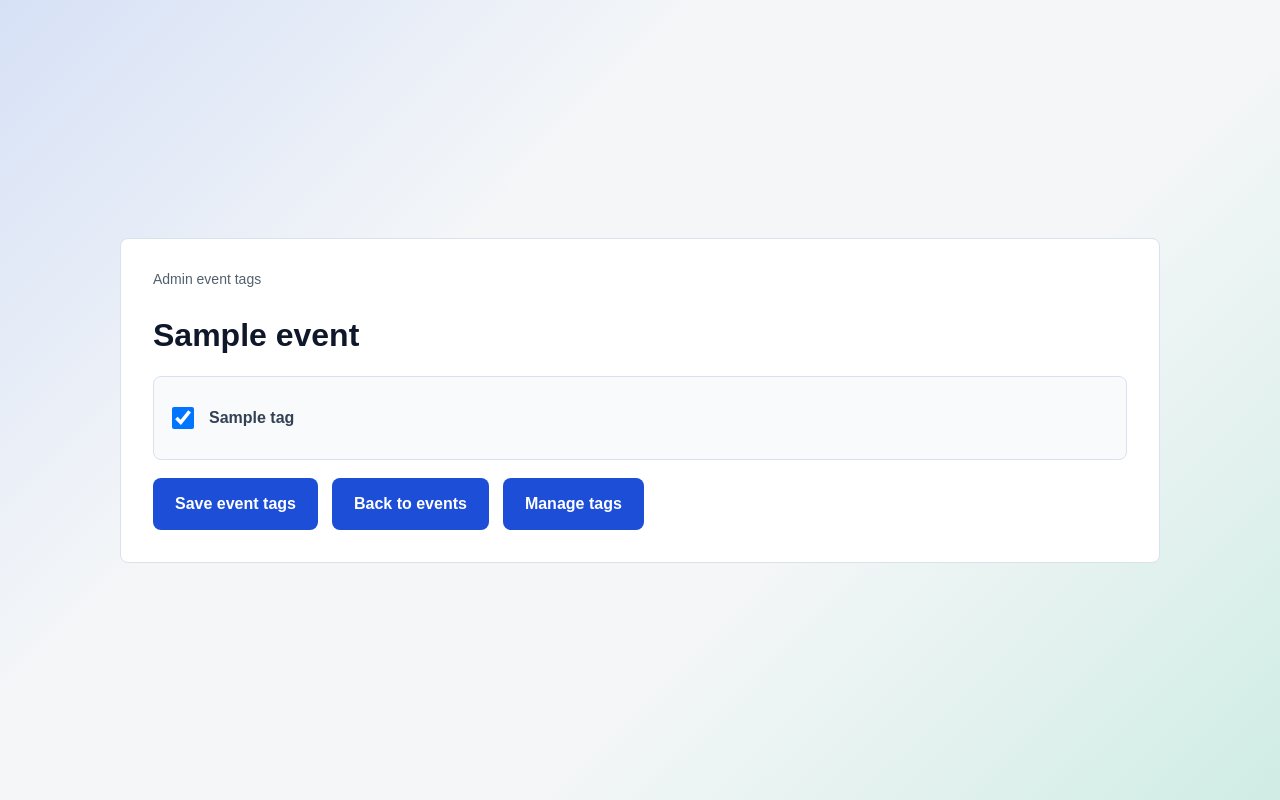
After one commit to German7464/Kiosk_v001, a Flask app: page /admin/events/1/tags in a window 1280 px wide. The commit adds this page. Run offline with Flask 3, Linux system fonts and the light colour scheme; the visitor is signed in with stand-in values (Sample User, id 1); tables that the repository leaves empty hold one stand-in row (values such as "Sample post").

Commit message:
Add admin tag management

```diff
--- a/kiosk/features/admin/routes.py
+++ b/kiosk/features/admin/routes.py
@@ -1,3 +1,4 @@
+import sqlite3
 from datetime import datetime, timezone
 from functools import wraps
 
@@ -60,6 +61,22 @@ def get_event_by_id(event_id):
     return event
 
 
+def get_tag_by_id(tag_id):
+    tag = get_database().execute(
+        """
+        SELECT id, name, created_at, updated_at
+        FROM tags
+        WHERE id = ?
+        """,
+        (tag_id,),
+    ).fetchone()
+
+    if tag is None:
+        abort(404)
+
+    return tag
+
+
 def event_form_data():
     status = request.form.get("status", "hidden")
 
@@ -89,10 +106,106 @@ def save_event_change(database):
     database.commit()
 
 
+def tag_form_name():
+    return request.form.get("name", "").strip()
+
+
 @admin_blueprint.get("")
 @admin_required
 def admin_home():
     return render_template("admin_home.html", username=session.get("admin_username"))
+
+
+@admin_blueprint.get("/tags")
+@admin_required
+def admin_tags():
+    tags = get_database().execute(
+        """
+        SELECT tags.id, tags.name, tags.created_at, tags.updated_at,
+               COUNT(event_tags.event_id) AS event_count
+        FROM tags
+        LEFT JOIN event_tags ON event_tags.tag_id = tags.id
+        GROUP BY tags.id
+        ORDER BY tags.name ASC, tags.id ASC
+        """
+    ).fetchall()
+
+    return render_template("admin_tags.html", tags=tags)
+
+
+@admin_blueprint.post("/tags/create")
+@admin_required
+def create_tag():
+    name = tag_form_name()
+
+    if not name:
+        return render_template("admin_tags.html", tags=[], error="Tag name is required."), 400
+
+    database = get_database()
+    created_at = datetime.now(timezone.utc).isoformat()
+
+    try:
+        database.execute(
+            """
+            INSERT INTO tags (name, created_at, updated_at)
+            VALUES (?, ?, ?)
+            """,
+            (name, created_at, created_at),
+        )
+    except sqlite3.IntegrityError:
+        return redirect(url_for("admin.admin_tags"))
+
+    save_event_change(database)
+
+    return redirect(url_for("admin.admin_tags"))
+
+
+@admin_blueprint.get("/tags/<int:tag_id>/edit")
+@admin_required
+def edit_tag(tag_id):
+    tag = get_tag_by_id(tag_id)
+    return render_template("admin_tag_form.html", tag=tag)
+
+
+@admin_blueprint.post("/tags/<int:tag_id>/edit")
+@admin_required
+def edit_tag_post(tag_id):
+    get_tag_by_id(tag_id)
+    name = tag_form_name()
+
+    if not name:
+        return render_template("admin_tag_form.html", tag={"id": tag_id, "name": name}, error="Tag name is required."), 400
+
+    database = get_database()
+    updated_at = datetime.now(timezone.utc).isoformat()
+
+    try:
+        database.execute(
+            """
+            UPDATE tags
+            SET name = ?, updated_at = ?
+            WHERE id = ?
+            """,
+            (name, updated_at, tag_id),
+        )
+    except sqlite3.IntegrityError:
+        return redirect(url_for("admin.edit_tag", tag_id=tag_id))
+
+    save_event_change(database)
+
+    return redirect(url_for("admin.admin_tags"))
+
+
+@admin_blueprint.post("/tags/<int:tag_id>/delete")
+@admin_required
+def delete_tag(tag_id):
+    get_tag_by_id(tag_id)
+    database = get_database()
+    database.execute("DELETE FROM event_tags WHERE tag_id = ?", (tag_id,))
+    database.execute("DELETE FROM tags WHERE id = ?", (tag_id,))
+    save_event_change(database)
+
+    return redirect(url_for("admin.admin_tags"))
 
 
 @admin_blueprint.get("/events")
@@ -190,6 +303,52 @@ def edit_event_post(event_id):
     save_event_change(database)
 
     return redirect(url_for("admin.edit_event", event_id=event_id))
+
+
+@admin_blueprint.get("/events/<int:event_id>/tags")
+@admin_required
+def edit_event_tags(event_id):
+    event = get_event_by_id(event_id)
+    tags = get_database().execute(
+        """
+        SELECT id, name
+        FROM tags
+        ORDER BY name ASC, id ASC
+        """
+    ).fetchall()
+    assigned_rows = get_database().execute(
+        """
+        SELECT tag_id
+        FROM event_tags
+        WHERE event_id = ?
+        """,
+        (event_id,),
+    ).fetchall()
+    assigned_tag_ids = {row["tag_id"] for row in assigned_rows}
+
+    return render_template("admin_event_tags.html", event=event, tags=tags, assigned_tag_ids=assigned_tag_ids)
+
+
+@admin_blueprint.post("/events/<int:event_id>/tags")
+@admin_required
+def edit_event_tags_post(event_id):
+    get_event_by_id(event_id)
+    selected_tag_ids = request.form.getlist("tag_ids")
+    database = get_database()
+    database.execute("DELETE FROM event_tags WHERE event_id = ?", (event_id,))
+
+    for tag_id in selected_tag_ids:
+        database.execute(
+            """
+            INSERT OR IGNORE INTO event_tags (event_id, tag_id)
+            VALUES (?, ?)
+            """,
+            (event_id, int(tag_id)),
+        )
+
+    save_event_change(database)
+
+    return redirect(url_for("admin.edit_event_tags", event_id=event_id))
 
 
 @admin_blueprint.post("/events/<int:event_id>/delete")
--- a/kiosk/static/css/base.css
+++ b/kiosk/static/css/base.css
@@ -560,6 +560,13 @@ h1 {
     gap: 18px;
 }
 
+.admin-inline-form {
+    display: flex;
+    align-items: end;
+    flex-wrap: wrap;
+    gap: 14px;
+}
+
 .admin-form label {
     display: grid;
     gap: 8px;
@@ -567,7 +574,15 @@ h1 {
     font-weight: 700;
 }
 
-.admin-form input {
+.admin-inline-form label {
+    display: grid;
+    gap: 8px;
+    color: #334155;
+    font-weight: 700;
+}
+
+.admin-form input,
+.admin-inline-form input {
     min-height: 48px;
     padding: 0 14px;
     border: 1px solid #cbd5e1;
@@ -585,7 +600,9 @@ h1 {
 
 .admin-form button,
 .admin-actions button,
-.admin-actions a {
+.admin-actions a,
+.admin-inline-form button,
+.admin-inline-form a {
     min-height: 52px;
     display: inline-flex;
     align-items: center;
@@ -660,6 +677,26 @@ h1 {
     cursor: pointer;
 }
 
+.admin-checkbox-list {
+    display: grid;
+    gap: 12px;
+}
+
+.admin-checkbox-list label {
+    display: flex;
+    align-items: center;
+    gap: 12px;
+    padding: 14px;
+    border: 1px solid #d9e2ec;
+    border-radius: 8px;
+    background: #f8fafc;
+}
+
+.admin-checkbox-list input {
+    width: 22px;
+    height: 22px;
+}
+
 @media (max-width: 820px) {
     .events-screen {
         min-height: calc(100vh - 36px);
--- /dev/null
+++ b/kiosk/templates/admin_event_tags.html
@@ -0,0 +1,29 @@
+{% extends "base.html" %}
+
+{% block title %}Event Tags{% endblock %}
+
+{% block content %}
+<section class="admin-panel admin-panel-wide">
+    <p class="label">Admin event tags</p>
+    <h1>{{ event.title }}</h1>
+    <form class="admin-form" method="post" action="{{ url_for('admin.edit_event_tags_post', event_id=event.id) }}">
+        {% if tags %}
+        <div class="admin-checkbox-list">
+            {% for tag in tags %}
+            <label>
+                <input type="checkbox" name="tag_ids" value="{{ tag.id }}" {% if tag.id in assigned_tag_ids %}checked{% endif %}>
+                <span>{{ tag.name }}</span>
+            </label>
+            {% endfor %}
+        </div>
+        {% else %}
+        <p class="admin-copy">No tags have been created yet.</p>
+        {% endif %}
+        <div class="admin-actions">
+            <button type="submit">Save event tags</button>
+            <a href="{{ url_for('admin.admin_events') }}">Back to events</a>
+            <a href="{{ url_for('admin.admin_tags') }}">Manage tags</a>
+        </div>
+    </form>
+</section>
+{% endblock %}
--- a/kiosk/templates/admin_events.html
+++ b/kiosk/templates/admin_events.html
@@ -23,6 +23,7 @@
             </div>
             <div class="admin-row-actions">
                 <a href="{{ url_for('admin.edit_event', event_id=event.id) }}">Edit</a>
+                <a href="{{ url_for('admin.edit_event_tags', event_id=event.id) }}">Tags</a>
                 <form method="post" action="{{ url_for('admin.toggle_event', event_id=event.id) }}">
                     <button type="submit">{{ "Hide" if event.status == "active" else "Show" }}</button>
                 </form>
--- a/kiosk/templates/admin_home.html
+++ b/kiosk/templates/admin_home.html
@@ -9,6 +9,7 @@
     <p class="admin-copy">Signed in as {{ username }}.</p>
     <div class="admin-actions">
         <a href="{{ url_for('admin.admin_events') }}">Manage events</a>
+        <a href="{{ url_for('admin.admin_tags') }}">Manage tags</a>
         <a href="{{ url_for('admin.change_password') }}">Change password</a>
         <form method="post" action="{{ url_for('admin.logout') }}">
             <button type="submit">Logout</button>
```
Also changed, not shown: kiosk/features/api/routes.py (+19 -3 lines), kiosk/templates/admin_tag_form.html (added, +23 -0 lines), kiosk/templates/admin_tags.html (added, +41 -0 lines), docs/CHANGELOG.md, kiosk/features/admin/README.md, kiosk/features/api/README.md.
